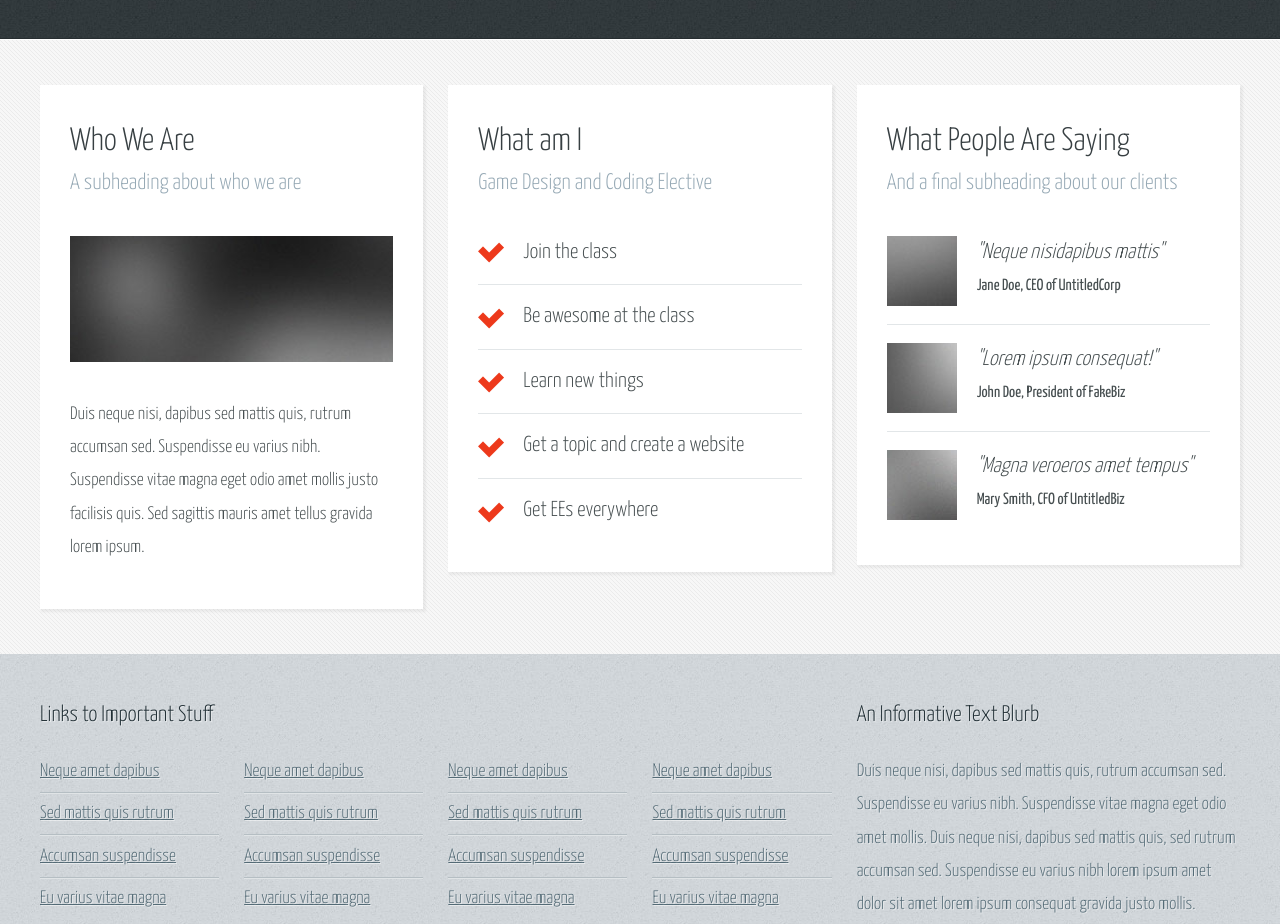
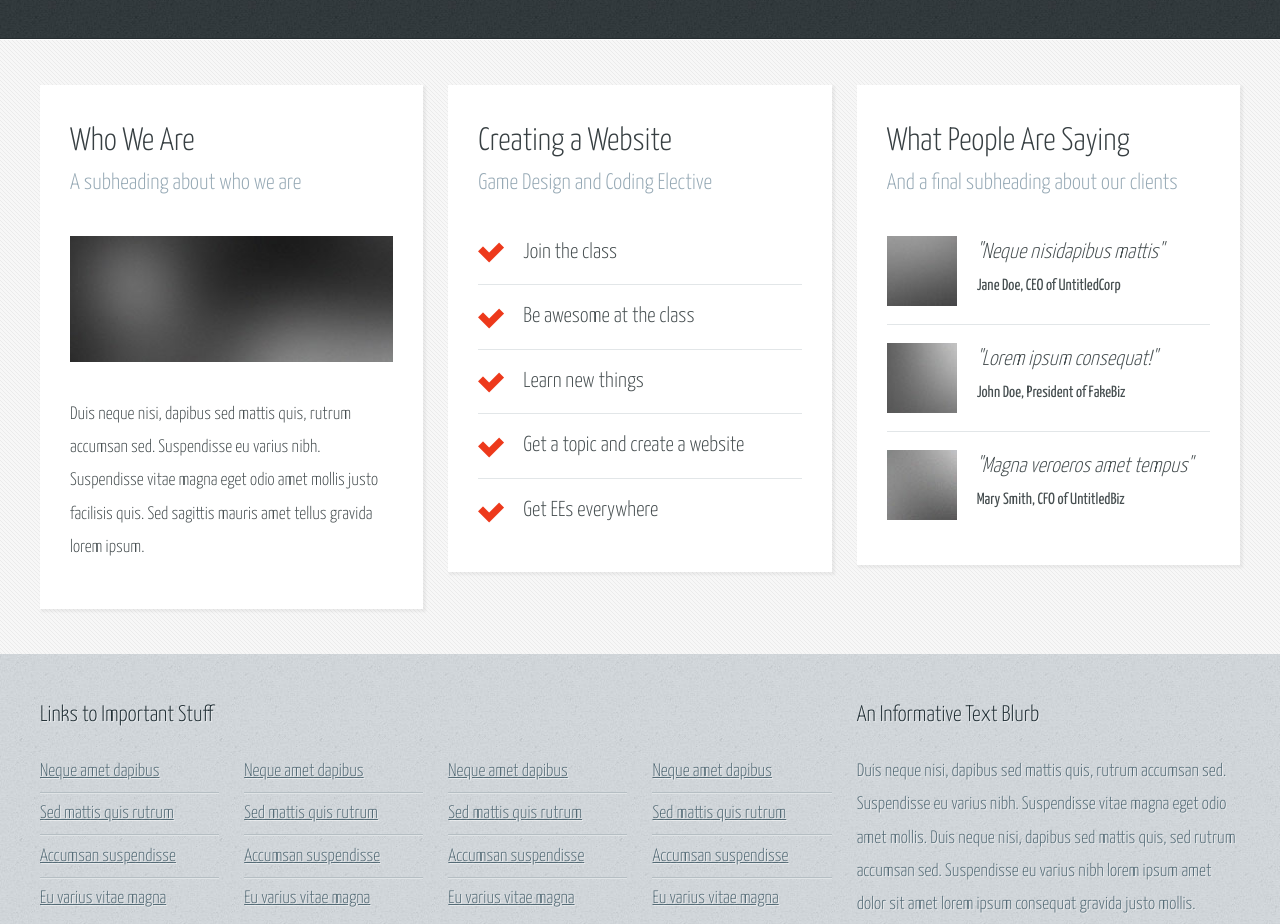
Before and after one commit to Junebrah/Junebrah.github.io, a plain HTML site: page index.html in a window 1280 px wide. Shown: the part 860-1784 px from the top of the page. Drawn offline with Linux system fonts and the light colour scheme.

Commit message:
changed second sub sub header title

```diff
--- a/index.html
+++ b/index.html
@@ -153,7 +153,7 @@
 									<!-- Box #2 -->
 										<section>
 											<header>
-												<h2>What am I</h2>
+												<h2>Creating a Website</h2>
 												<h3>Game Design and Coding Elective</h3>
 											</header>
 											<ul class="check-list">
```
